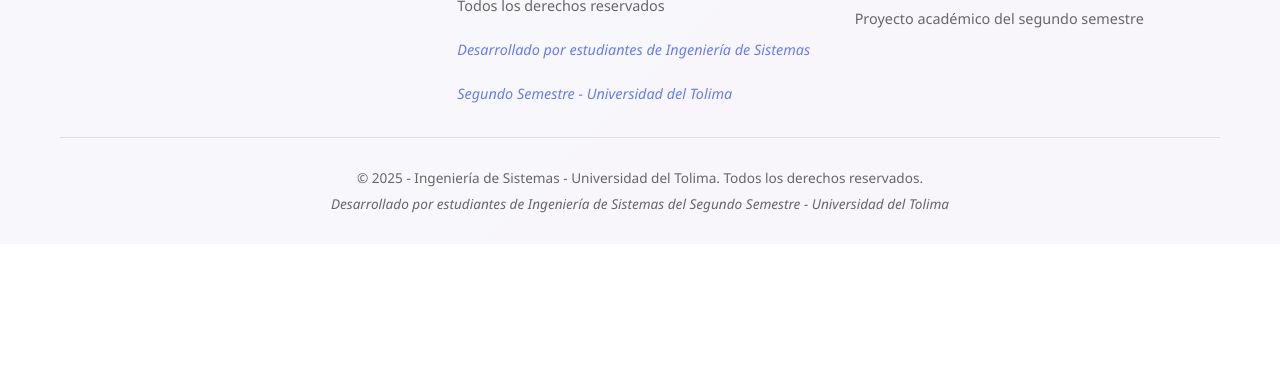
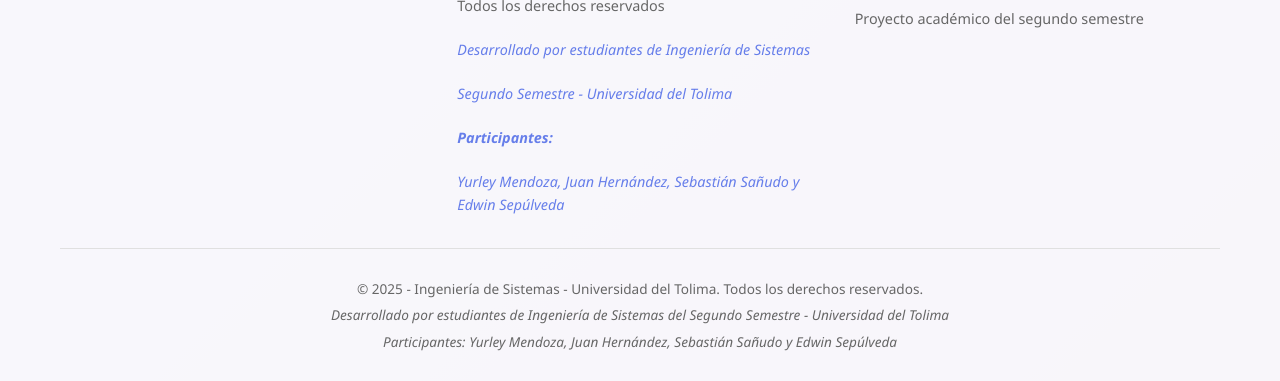
Before and after one commit to edwin1329/estadistica, a plain HTML site: page index.html in a window 1280 px wide. Shown: the part 1474-1855 px from the top of the page. Before the commit the page ends 1718 px from the top, so only its background shows below. Drawn offline with Linux system fonts and the light colour scheme.

Commit message:
ejercicios alatorios

```diff
--- a/index.html
+++ b/index.html
@@ -492,6 +492,8 @@
                     <p>Todos los derechos reservados</p>
                     <p class="authors-info">Desarrollado por estudiantes de Ingeniería de Sistemas</p>
                     <p class="authors-info">Segundo Semestre - Universidad del Tolima</p>
+                    <p class="authors-info"><strong>Participantes:</strong></p>
+                    <p class="authors-info">Yurley Mendoza, Juan Hernández, Sebastián Sañudo y Edwin Sepúlveda</p>
                 </div>
                 <div class="footer-section">
                     <h4>Información</h4>
@@ -503,6 +505,7 @@
             <div class="footer-bottom">
                 <p>&copy; 2025 - Ingeniería de Sistemas - Universidad del Tolima. Todos los derechos reservados.</p>
                 <p class="footer-credits">Desarrollado por estudiantes de Ingeniería de Sistemas del Segundo Semestre - Universidad del Tolima</p>
+                <p class="footer-credits">Participantes: Yurley Mendoza, Juan Hernández, Sebastián Sañudo y Edwin Sepúlveda</p>
             </div>
         </div>
     </footer>
```
